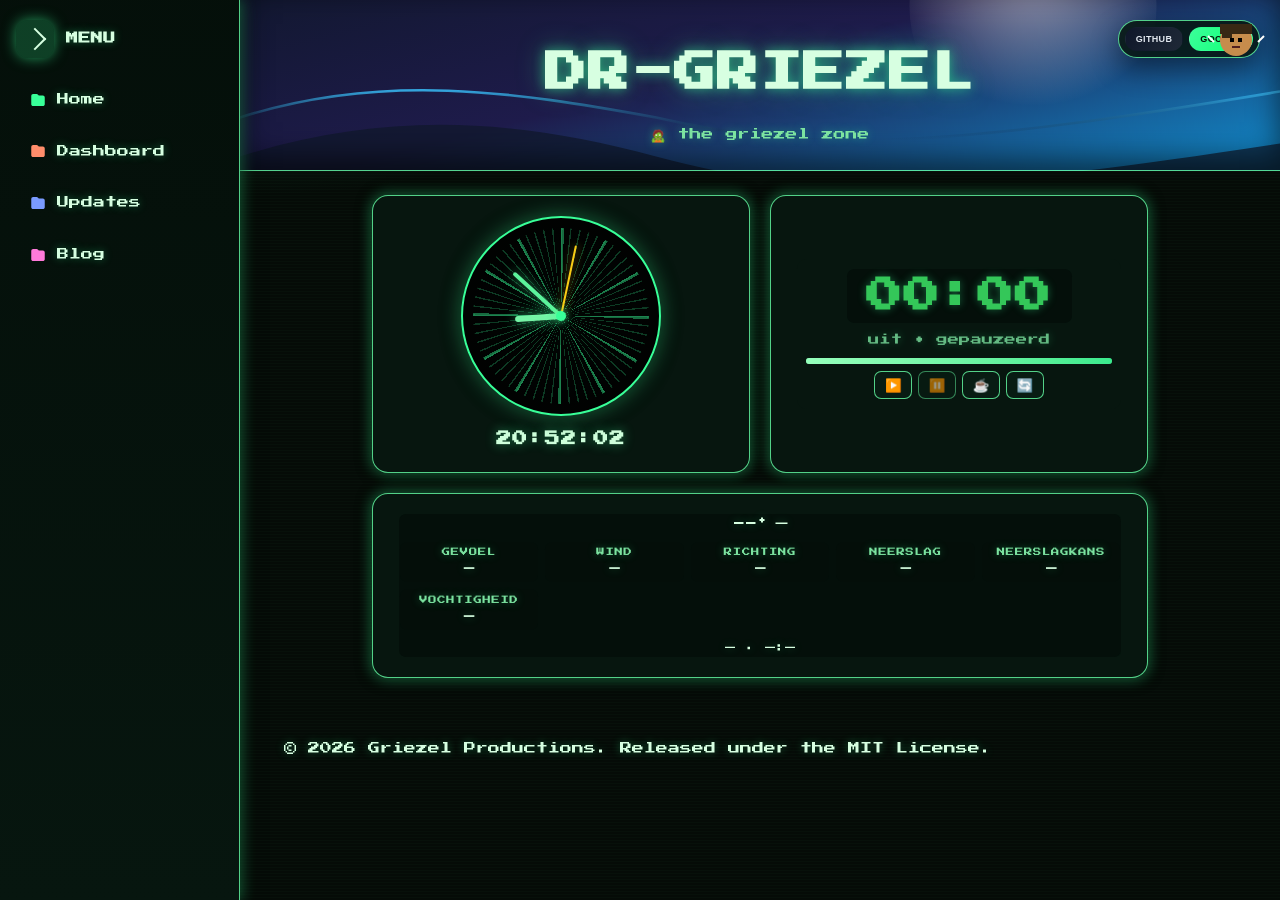
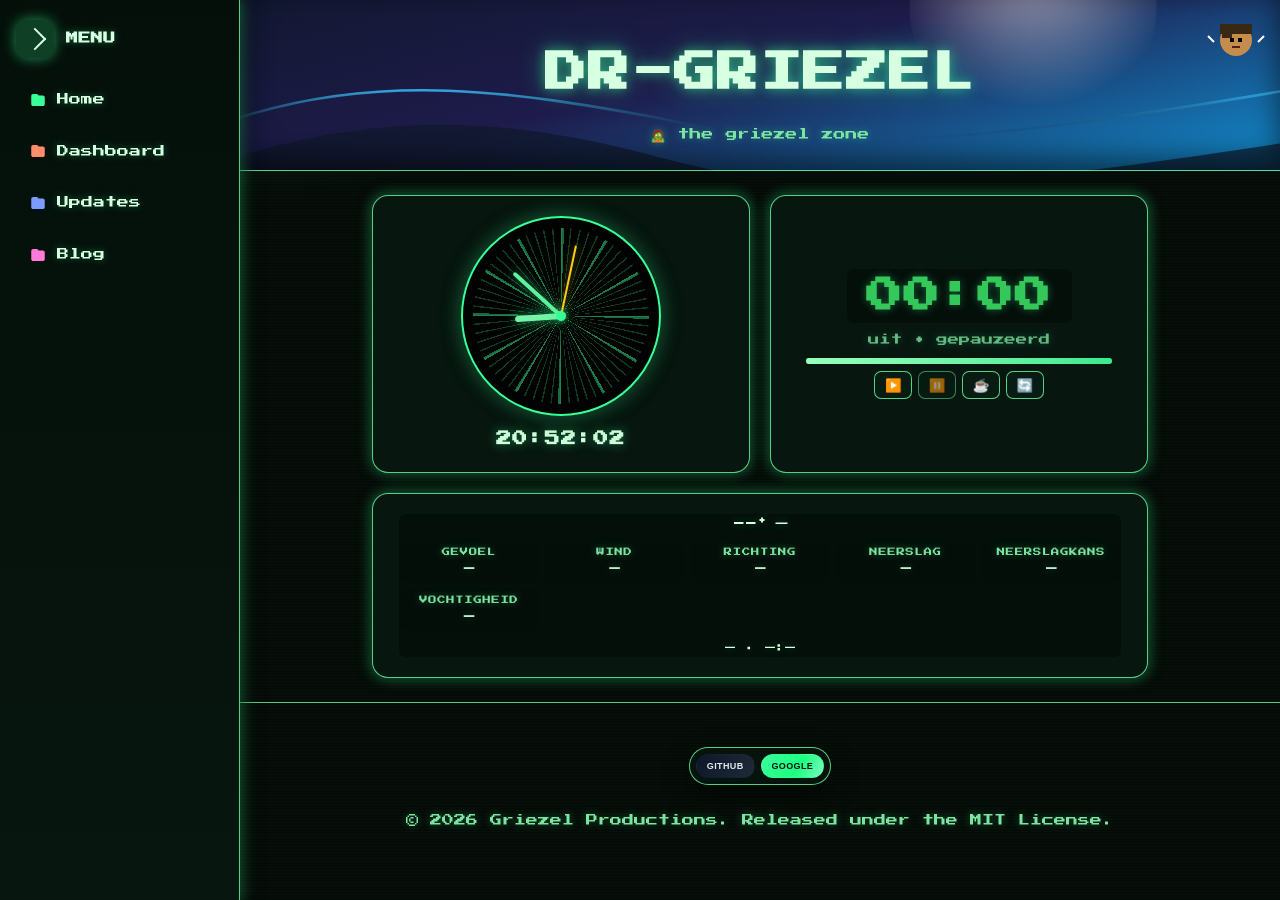
Before and after one commit to DR-GRIEZEL/dr-griezel.github.io, a Jekyll site: the page built from html/nav/index.html, in a window 1280 px wide. Built offline with Jekyll 4.4.1, drawn with Linux system fonts in a browser that asks for light colours; comment, search, counter and statistics services are not loaded.

Commit message:
Added firebase-config.js. Moved login-buttons to footer.

```diff
--- a/_includes/footer.html
+++ b/_includes/footer.html
@@ -1,3 +1,14 @@
 <div class="container">
+  <div class="footer-auth">
+    <div class="auth-buttons__group" role="group" aria-label="Login opties">
+      <button class="auth-button auth-button--github" type="button" data-auth-github>
+        GitHub
+      </button>
+      <button class="auth-button auth-button--google" type="button" data-auth-google>
+        Google
+      </button>
+    </div>
+    <span class="auth-status" role="status" aria-live="polite" data-auth-status></span>
+  </div>
   <p>© <span id="footer-year"></span> Griezel Productions. Released under the MIT License.</p>
 </div>
--- a/_layouts/base.html
+++ b/_layouts/base.html
@@ -30,17 +30,6 @@
     {% endfor %} {% endif %}
   </head>
   <body>
-    <div class="auth-buttons">
-      <div class="auth-buttons__group" role="group" aria-label="Login opties">
-        <button class="auth-button auth-button--github" type="button" data-auth-github>
-          GitHub
-        </button>
-        <button class="auth-button auth-button--google" type="button" data-auth-google>
-          Google
-        </button>
-      </div>
-      <span class="auth-status" role="status" aria-live="polite" data-auth-status></span>
-    </div>
     <div class="layout">
       {% include nav.html %}
       <div class="page">
--- a/assets/css/main.css
+++ b/assets/css/main.css
@@ -224,16 +224,6 @@ body::before {
   outline: none;
   box-shadow: 0 0 0 4px var(--ring);
 }
-.auth-buttons {
-  position: fixed;
-  top: 20px;
-  right: 20px;
-  display: grid;
-  gap: 8px;
-  z-index: 20;
-  align-items: center;
-  justify-items: end;
-}
 .auth-buttons__group {
   display: inline-flex;
   gap: 6px;
@@ -273,11 +263,23 @@ body::before {
   transform: translateY(-1px);
   box-shadow: 0 10px 22px rgba(0, 0, 0, 0.25);
 }
+.footer-auth {
+  width: min(100%, 360px);
+  margin-inline: auto;
+  display: flex;
+  flex-direction: column;
+  align-items: center;
+  gap: 6px;
+}
 .auth-status {
   font-size: 0.75rem;
   color: var(--muted);
-  text-align: right;
+  text-align: center;
   min-height: 1em;
+  display: block;
+  width: 100%;
+  max-width: 360px;
+  margin: 0;
 }
 .auth-status[data-tone='success'] {
   color: #5dffb8;
@@ -432,7 +434,6 @@ main {
   gap: 12px;
 }
 
-<<<<<<< HEAD
 /* ====== Login page ====== */
 .login-shell {
   display: grid;
@@ -553,14 +554,23 @@ main {
   }
 }
 
-=======
->>>>>>> codex/fix-login-methods-and-add-buttons-8fb7em
 /* ====== Footer ====== */
 footer {
   border-top: 1px solid var(--border-strong);
   padding: 20px;
   color: var(--muted);
   text-align: center;
+}
+
+footer .container {
+  display: flex;
+  flex-direction: column;
+  align-items: center;
+  gap: 10px;
+}
+
+footer p {
+  margin: 0;
 }
 
 /* ====== Buttons (optioneel) ====== */
--- /dev/null
+++ b/assets/js/login/firebase-config.js
@@ -0,0 +1,13 @@
+// For Firebase JS SDK v7.20.0 and later, measurementId is optional.
+export const firebaseConfig = {
+  apiKey: 'AIzaSyC4dw2DS7X5OMsnwiwFSYLdeUH1jEDRzGo',
+  authDomain: 'dashboard-a81aa.firebaseapp.com',
+  projectId: 'dashboard-a81aa',
+  storageBucket: 'dashboard-a81aa.firebasestorage.app',
+  messagingSenderId: '78150871126',
+  appId: '1:78150871126:web:c950dca3d2c972658a33f7',
+  measurementId: 'G-NX4BKD7GHN',
+};
+
+export const isFirebaseConfigReady = () =>
+  Object.values(firebaseConfig).every((value) => Boolean(value) && value !== '...');
--- a/assets/js/login/login-buttons.js
+++ b/assets/js/login/login-buttons.js
@@ -9,13 +9,7 @@ import {
 } from 'https://www.gstatic.com/firebasejs/12.7.0/firebase-auth.js';
 import { createAuthHandlers } from './auth.js';
 import { initLoginButtons } from './buttons-init.js';
-
-const firebaseConfig = {
-  apiKey: '...',
-  authDomain: '...',
-  projectId: '...',
-  // ...
-};
+import { firebaseConfig, isFirebaseConfigReady } from './firebase-config.js';
 
 const googleClientId = '78150871126-imnoi25btctc85q56hou7fm3ecs04kp9.apps.googleusercontent.com';
 
@@ -23,7 +17,7 @@ const googleButton = document.querySelector('[data-auth-google]');
 const githubButton = document.querySelector('[data-auth-github]');
 const statusElement = document.querySelector('[data-auth-status]');
 
-const isConfigReady = Object.values(firebaseConfig).every((value) => value && value !== '...');
+const isConfigReady = isFirebaseConfigReady();
 
 if (!isConfigReady) {
   if (statusElement) {
```
Also changed, not shown: README.md (+25 -3 lines).
